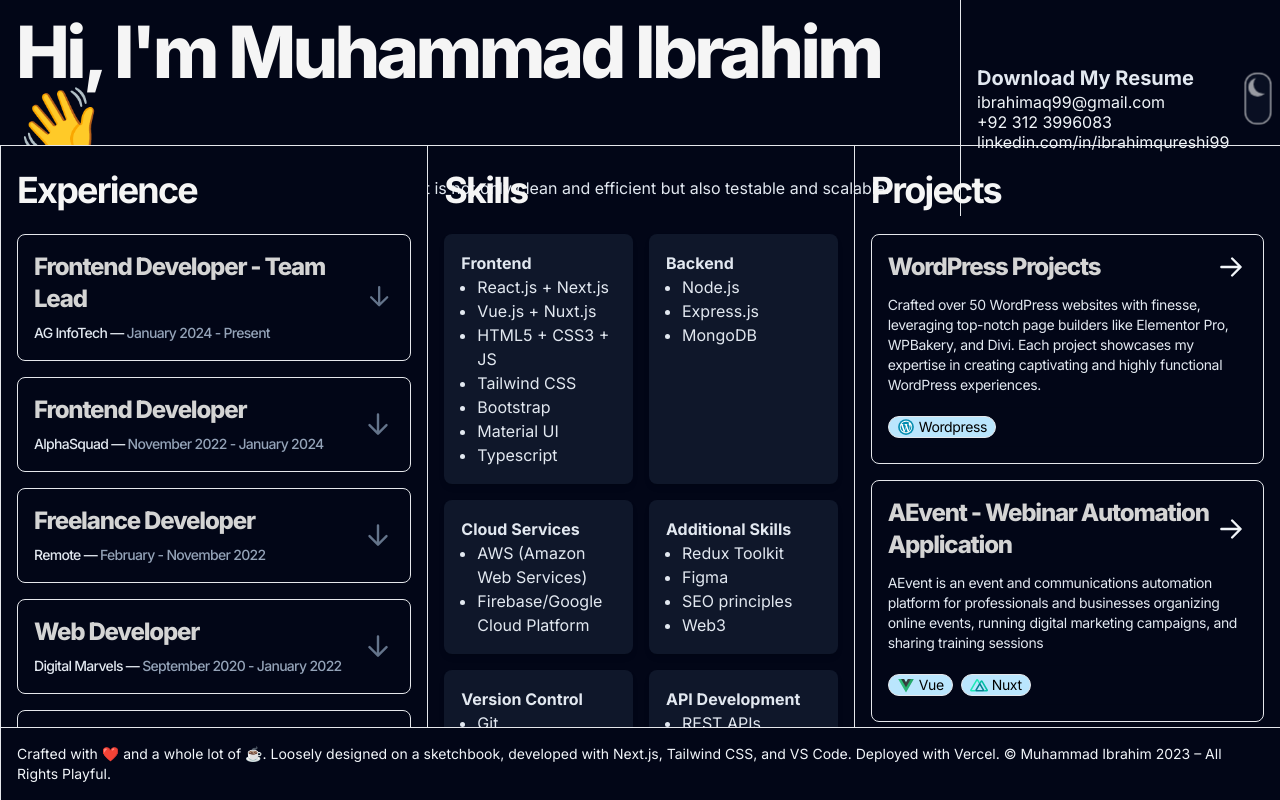
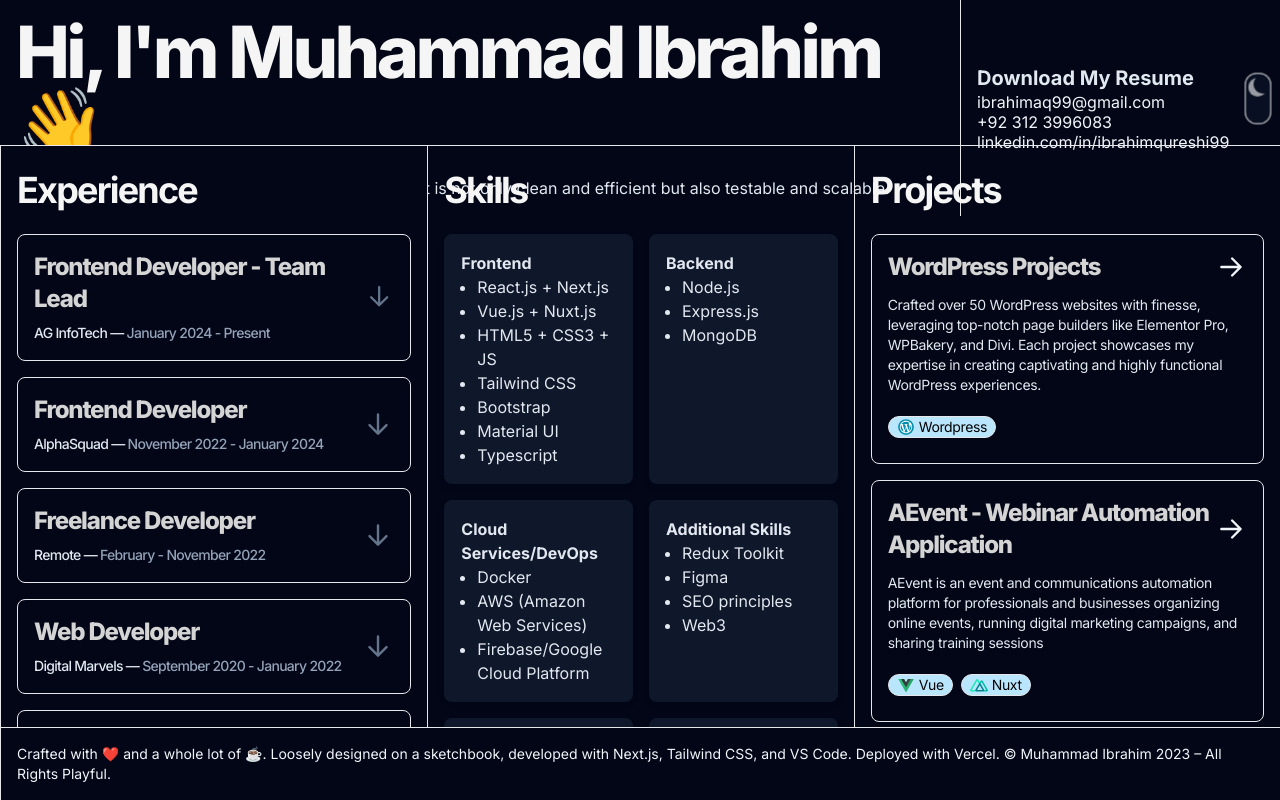
Before and after one commit to ibmaq/personal-portfolio-v2, a Next.js app: page / in a window 1280 px wide. Built offline with nearby package versions, Linux system fonts and the light colour scheme.

Commit message:
Skills update

```diff
--- a/src/app/Components/Sections/Skills.js
+++ b/src/app/Components/Sections/Skills.js
@@ -28,8 +28,12 @@ export default function Skills() {
       skills: ["Node.js", "Express.js", "MongoDB"],
     },
     {
-      category: "Cloud Services",
-      skills: ["AWS (Amazon Web Services)", "Firebase/Google Cloud Platform"],
+      category: "Cloud Services/DevOps",
+      skills: [
+        "Docker",
+        "AWS (Amazon Web Services)",
+        "Firebase/Google Cloud Platform",
+      ],
     },
     {
       category: "Additional Skills",
--- a/src/app/layout.js
+++ b/src/app/layout.js
@@ -1,6 +1,5 @@
 import "./globals.css";
 import { Inter } from "next/font/google";
-// import { CursorProvider } from "./CursorContext";
 
 const inter = Inter({ subsets: ["latin"] });
 
@@ -13,9 +12,7 @@ export default function RootLayout({ children }) {
   return (
     <html lang="en">
       <body className={`${inter.className}`}>
-        {/* <CursorProvider> */}
         {children}
-        {/* </CursorProvider> */}
       </body>
     </html>
   );
```
